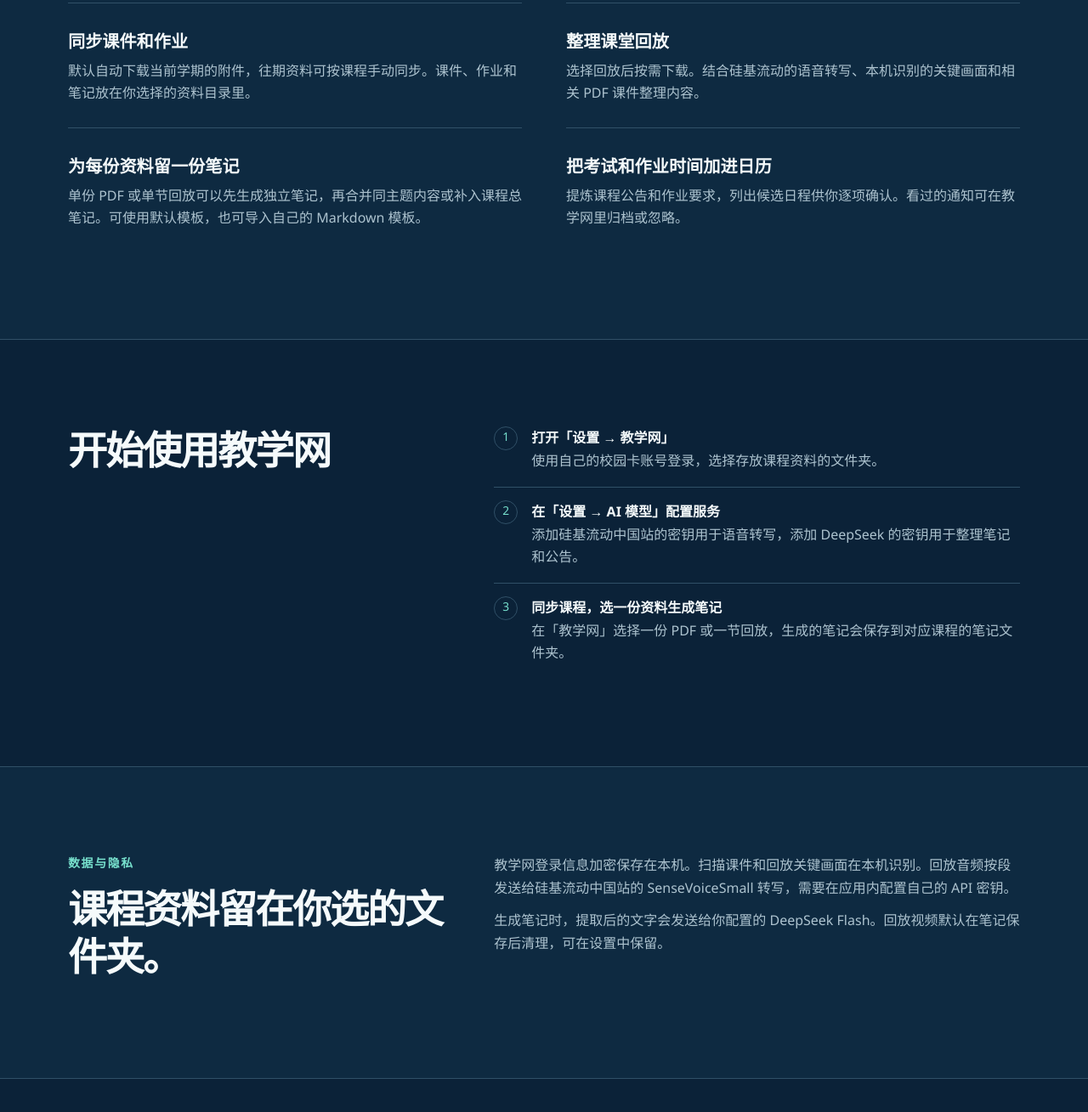
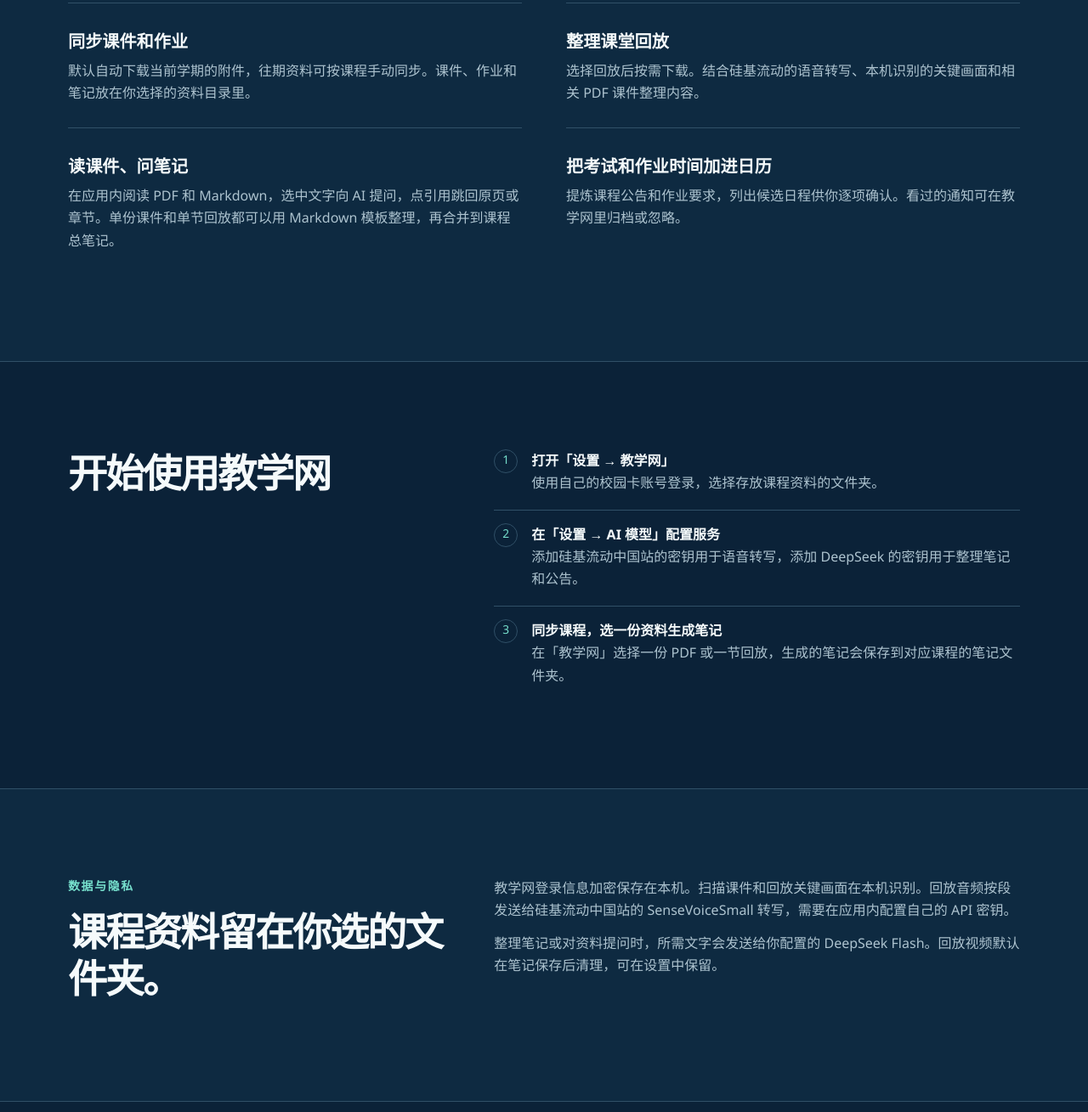
Before and after one commit to oceanlby/pku-learner, a plain HTML site: page index.html in a window 1280 px wide. Shown: the part 875-2184 px from the top of the page at 85% size. Drawn offline with Linux system fonts and the light colour scheme.

Commit message:
Document byocean 0.7.1 reading features

```diff
--- a/index.html
+++ b/index.html
@@ -45,7 +45,7 @@
         <div class="feature-grid">
           <article><h3>同步课件和作业</h3><p>默认自动下载当前学期的附件，往期资料可按课程手动同步。课件、作业和笔记放在你选择的资料目录里。</p></article>
           <article><h3>整理课堂回放</h3><p>选择回放后按需下载。结合硅基流动的语音转写、本机识别的关键画面和相关 PDF 课件整理内容。</p></article>
-          <article><h3>为每份资料留一份笔记</h3><p>单份 PDF 或单节回放可以先生成独立笔记，再合并同主题内容或补入课程总笔记。可使用默认模板，也可导入自己的 Markdown 模板。</p></article>
+          <article><h3>读课件、问笔记</h3><p>在应用内阅读 PDF 和 Markdown，选中文字向 AI 提问，点引用跳回原页或章节。单份课件和单节回放都可以用 Markdown 模板整理，再合并到课程总笔记。</p></article>
           <article><h3>把考试和作业时间加进日历</h3><p>提炼课程公告和作业要求，列出候选日程供你逐项确认。看过的通知可在教学网里归档或忽略。</p></article>
         </div>
       </div>
@@ -62,7 +62,7 @@
 
     <section id="privacy" class="privacy" aria-labelledby="privacy-heading">
       <div class="wrap private-layout"><div><p class="eyebrow">数据与隐私</p><h2 id="privacy-heading">课程资料留在你选的文件夹。</h2></div>
-      <div><p>教学网登录信息加密保存在本机。扫描课件和回放关键画面在本机识别。回放音频按段发送给硅基流动中国站的 SenseVoiceSmall 转写，需要在应用内配置自己的 API 密钥。</p><p>生成笔记时，提取后的文字会发送给你配置的 DeepSeek Flash。回放视频默认在笔记保存后清理，可在设置中保留。</p></div></div>
+      <div><p>教学网登录信息加密保存在本机。扫描课件和回放关键画面在本机识别。回放音频按段发送给硅基流动中国站的 SenseVoiceSmall 转写，需要在应用内配置自己的 API 密钥。</p><p>整理笔记或对资料提问时，所需文字会发送给你配置的 DeepSeek Flash。回放视频默认在笔记保存后清理，可在设置中保留。</p></div></div>
     </section>
 
     <section id="workspace" class="wrap workspace" aria-labelledby="workspace-heading">
```
Also changed, not shown: 1 other file.
